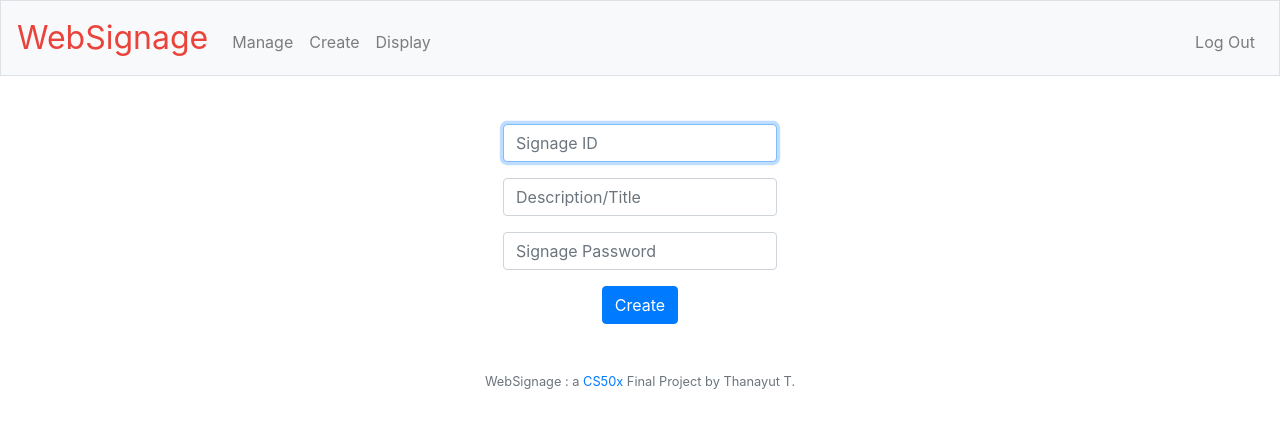
After one commit to tithanayut/WebSignage, a Flask app: page /manage/create in a window 1280 px wide. The commit adds this page. Shown: the top 428 px of the page. Run offline with Flask 2, Linux system fonts and the light colour scheme; a user stored in the database is signed in; some libraries are stand-ins or nearby versions.

Commit message:
added create signage in manage

```diff
--- a/manage.py
+++ b/manage.py
@@ -127,3 +127,39 @@ def delete():
         if not request.args.get("id"):
             return redirect("/manage/view")
         return render_template("manage/delete.html", signageid=request.args.get("id"))
+
+
+@manage.route("create", methods=["GET", "POST"])
+@login_required
+def create():
+    if request.method == "POST":
+        # Check for user's input
+        if not request.form.get("signageid") or not request.form.get("signagepw") or not request.form.get("description"):
+            return render_template("manage/error.html", msg="Please complete the form.")
+
+        sid = request.form.get("signageid").upper()
+        spw = request.form.get("signagepw")
+        description = request.form.get("description")
+
+        # Check if Signage ID duplicate
+        conn = sqlite3.connect(dbpath)
+        c = conn.cursor()
+        c.execute("SELECT COUNT(id) AS \"COUNT(id)\" FROM signages WHERE signageid=?", (sid,))
+        q = c.fetchone()
+
+        if q[0] != 0:
+            conn.close()
+            return render_template("manage/error.html", msg="This Signage ID already exists")
+
+        # Hash password
+        spw_hashed = generate_password_hash(spw)
+
+        # Add user to database
+        c.execute("INSERT INTO signages (signageid, username, description, password) VALUES (?, ?, ?, ?)", (sid, session["user_id"], description, spw_hashed))
+        conn.commit()
+
+        conn.close()
+
+        return redirect("/manage/view")
+    else:
+        return render_template("manage/create.html")
--- /dev/null
+++ b/templates/manage/create.html
@@ -0,0 +1,20 @@
+{% extends "manage/layout.html" %}
+
+{% block title %}
+    Log In
+{% endblock %}
+
+{% block main %}
+    <form action="" method="post">
+        <div class="form-group">
+            <input type="text" class="form-control" name="signageid" placeholder="Signage ID" autocomplete="off" autofocus >
+        </div>
+        <div class="form-group">
+            <input type="text" class="form-control" name="description" placeholder="Description/Title" autocomplete="off" >
+        </div>
+        <div class="form-group">
+            <input type="password" class="form-control" name="signagepw" placeholder="Signage Password">
+        </div>
+        <button class="btn btn-primary" type="submit">Create</button>
+    </form>
+{% endblock %}
--- a/templates/manage/layout.html
+++ b/templates/manage/layout.html
@@ -20,12 +20,16 @@
                 {% if session.user_id %}
                     <ul class="navbar-nav mr-auto mt-2">
                         <li class="nav-item"><a class="nav-link" href="/manage/view">Manage</a></li>
+                        <li class="nav-item"><a class="nav-link" href="/manage/create">Create</a></li>
                         <li class="nav-item"><a class="nav-link" href="/display" target="_blank">Display</a></li>
                     </ul>
                     <ul class="navbar-nav ml-auto mt-2">
                         <li class="nav-item"><a class="nav-link" href="/manage/logout">Log Out</a></li>
                     </ul>
                 {% else %}
+                    <ul class="navbar-nav mr-auto mt-2">
+                        <li class="nav-item"><a class="nav-link" href="/display" target="_blank">Display Signage</a></li>
+                    </ul>
                     <ul class="navbar-nav ml-auto mt-2">
                         <li class="nav-item"><a class="nav-link" href="/manage/register">Register</a></li>
                         <li class="nav-item"><a class="nav-link" href="/manage/login">Log In</a></li>
--- a/templates/manage/view.html
+++ b/templates/manage/view.html
@@ -7,6 +7,7 @@
 {% block main %}
     {% if signages|length != 0 %}
     <p>You have {{ signages|length }} signage in total.</p>
+    <a href="/manage/create"><button type="button" class="btn btn-primary">Create new signage</button></a><br><br>
     <table class="table">
         <thead>
             <tr>
```
Also changed, not shown: database.db.
